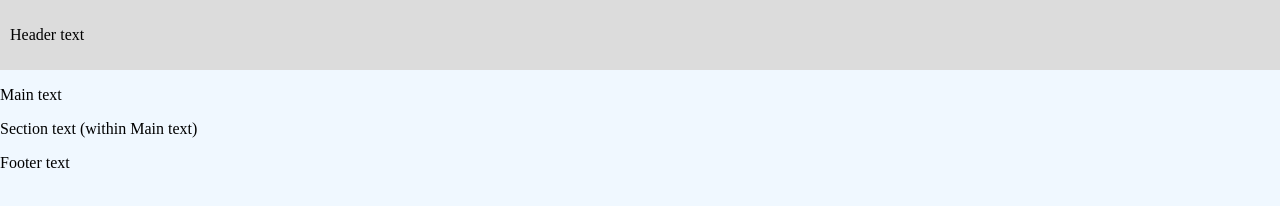
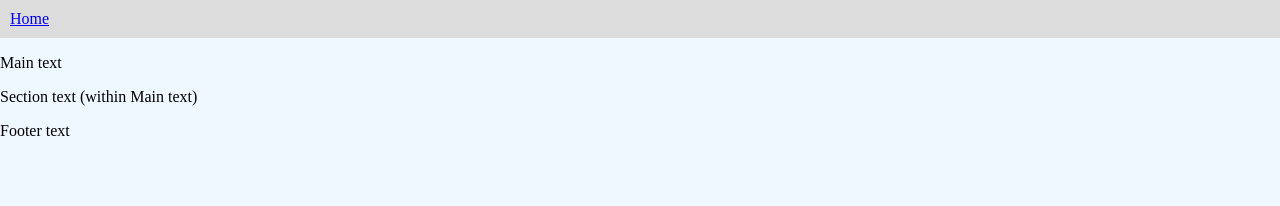
Before and after one commit to wlesnia1/test, a plain HTML site: page test.html in a window 1280 px wide. Drawn offline with Linux system fonts and the light colour scheme.

Commit message:
Update test.html

```diff
--- a/test.html
+++ b/test.html
@@ -1,11 +1,11 @@
 <html>
   <head>
     <link type="text/css" rel="stylesheet" href="main.css" />
-    <title>This is a public service announcement, this is only a test.</title>
+    <title>Bar Barian</title>
   </head>
   <body>
     <header>
-      <p>Header text</p>
+      <a href="index.html">Home</a>
     </header>
     <main>
       <p>Main text</p>
```
